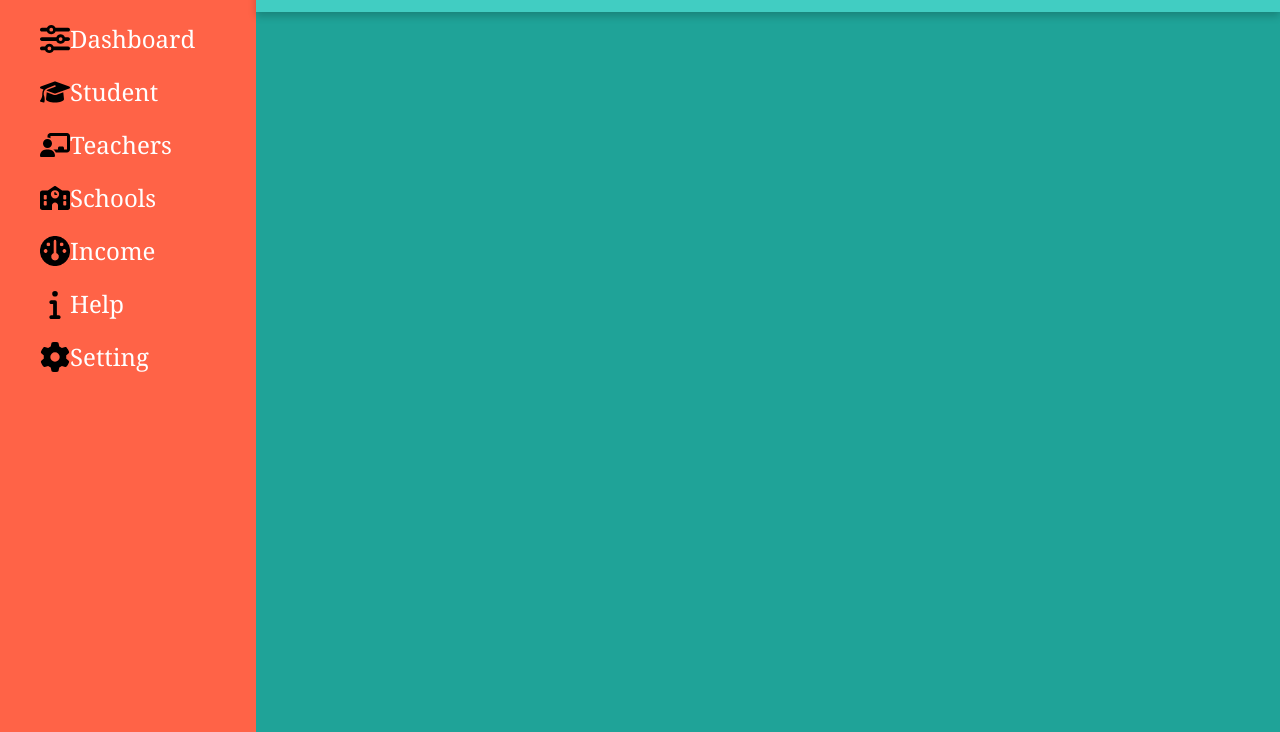
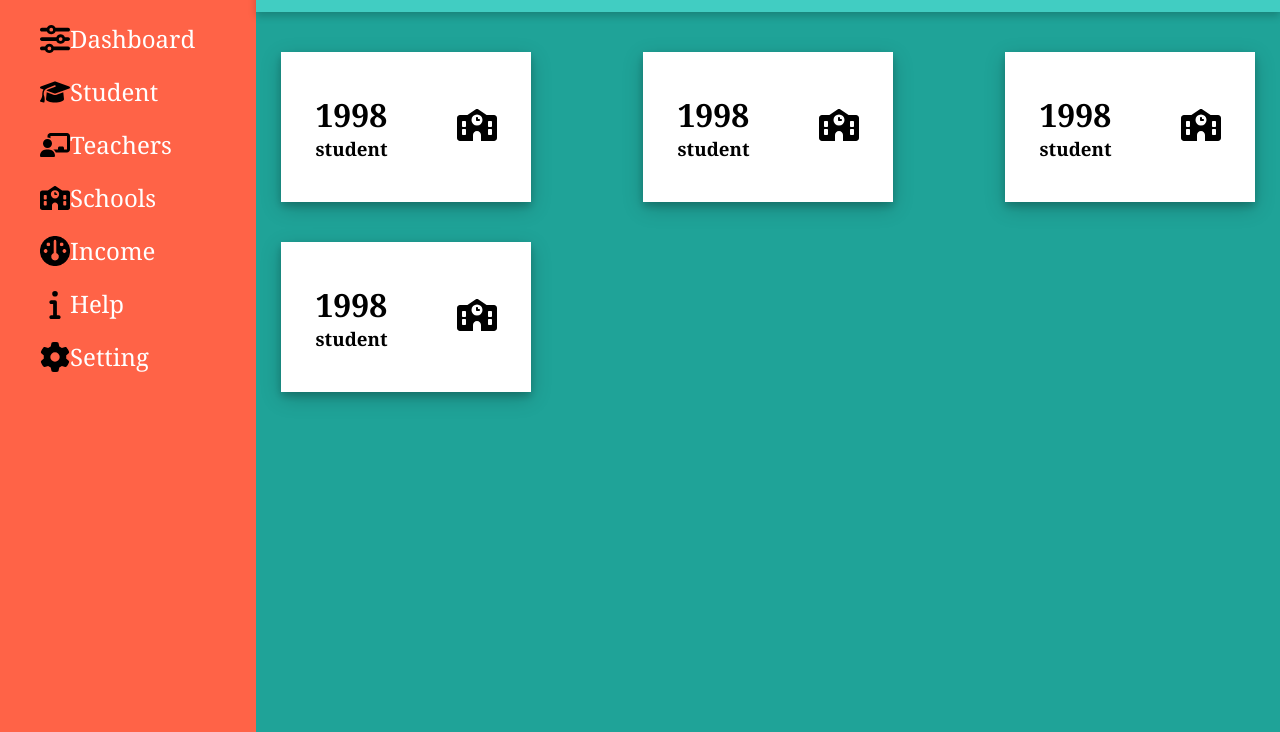
Before and after one commit to nvzt13/10-Basic-HTML-CSS-Project, a plain HTML site: page 9-)Admin-Panel/index.html in a window 1280 px wide. Shown: the part 68-800 px from the top of the page. Drawn offline with Linux system fonts and the light colour scheme.

Commit message:
updated ninth project

```diff
--- a/9-)Admin-Panel/index.html
+++ b/9-)Admin-Panel/index.html
@@ -42,6 +42,35 @@
             <div class="card">
               <div class="box">
                 <h1>1998</h1>
+                <h3>student</h3>
+              </div>
+              <div class="icon-case">
+                <img src="./image/school-solid.svg" width="40" height="40" alt="">
+              </div>
+            </div>
+            <div class="card">
+              <div class="box">
+                <h1>1998</h1>
+                <h3>student</h3>
+              </div>
+              <div class="icon-case">
+                <img src="./image/school-solid.svg" width="40" height="40" alt="">
+              </div>
+            </div> <div class="card">
+              <div class="box">
+                <h1>1998</h1>
+                <h3>student</h3>
+              </div>
+              <div class="icon-case">
+                <img src="./image/school-solid.svg" width="40" height="40" alt="">
+              </div>
+            </div> <div class="card">
+              <div class="box">
+                <h1>1998</h1>
+                <h3>student</h3>
+              </div>
+              <div class="icon-case">
+                <img src="./image/school-solid.svg" width="40" height="40" alt="">
               </div>
             </div>
           </div>
--- a/9-)Admin-Panel/style.css
+++ b/9-)Admin-Panel/style.css
@@ -129,3 +129,27 @@ h2{
   width: 100%;
   height: 100%;
 }
+
+.container .content{
+  position: relative;
+  margin-top: 10vh;
+  min-height: 90vh;
+}
+
+.container .content .cards{
+  padding: 20px 15px;
+  display:flex;
+  align-items: center;
+  justify-content: space-between;
+  flex-wrap: wrap;
+}
+.container .content .cards .card{
+  width: 250px;
+  height: 150px;
+  background: white;
+  margin: 20px 10px;
+  display: flex;
+  align-items: center;
+  justify-content: space-around;
+  box-shadow: 0 4px 8px 0 rgba(0, 0, 0, 0.2), 0 6px 20px 0 rgba(0, 0, 0, 0.19);
+}
```
